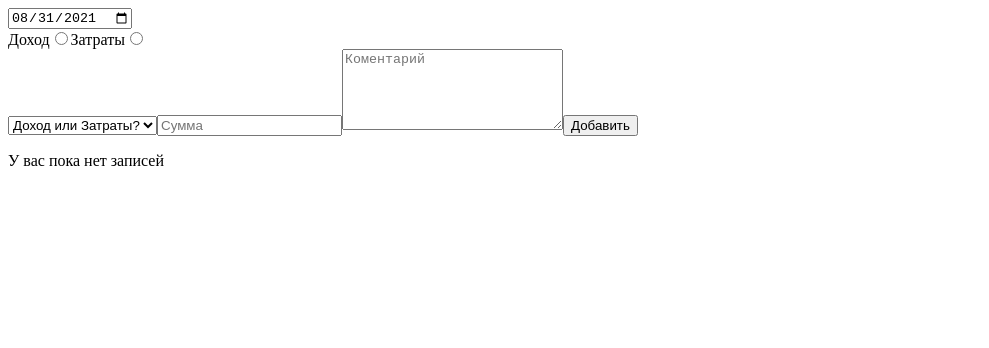
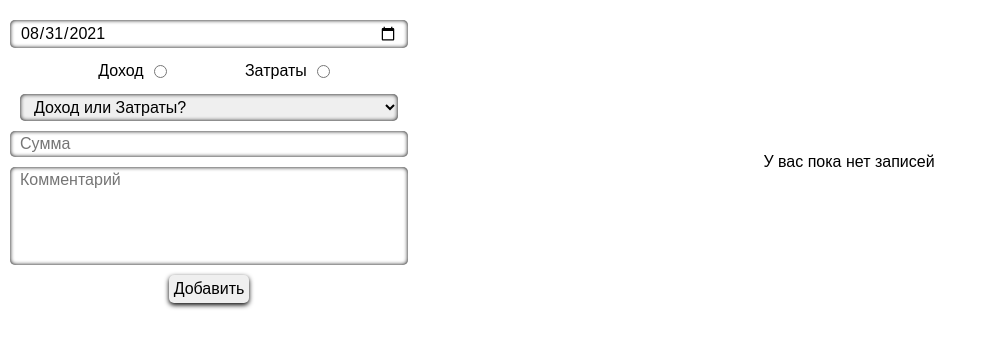
Before and after one commit to starnizar/NewLandTest, a React (Create React App) app: page / in a window 1280 px wide. Shown: the top 348 px of the page, without its empty margins (0-989 px from the left). Built offline with nearby package versions, Linux system fonts and the light colour scheme.

Commit message:
90% css --- done

```diff
--- a/src/App.css
+++ b/src/App.css
@@ -0,0 +1,18 @@
+*{
+    padding: 0;
+    margin: 0;
+    font-family: sans-serif;
+}
+input, textarea, select {
+    outline: none;
+}
+.App {
+    display: flex;
+    padding: 10px;
+}
+
+@media (max-width: 680px) {
+    .App{
+        flex-direction: column;
+    }
+}
--- a/src/App.js
+++ b/src/App.js
@@ -1,4 +1,5 @@
 import React from 'react'
+import './App.css'
 import CostForm from './components/CostForm'
 import ShowCosts from './components/ShowCosts'
 
--- a/src/components/CostForm.jsx
+++ b/src/components/CostForm.jsx
@@ -50,6 +50,7 @@ const CostForm = (props) => {
     return (
         <form onSubmit={createCost} className='createForm'>
             <input
+                className='dateInput'
                 onChange={changeInputHandler}
                 name='date'
                 type='date'
@@ -57,7 +58,8 @@ const CostForm = (props) => {
                 required
             />
 
-            <div className="radioWrapper">
+            <div className='radioWrapper'>
+                <div>
                     <label htmlFor='income'>Доход</label>
                     <input
                         onChange={changeInputHandler}
@@ -67,6 +69,8 @@ const CostForm = (props) => {
                         id='income'
                         required
                     />
+                </div>
+                <div>
                     <label htmlFor='expend'>Затраты</label>
                     <input
                         onChange={changeInputHandler}
@@ -76,6 +80,7 @@ const CostForm = (props) => {
                         id='expend'
                         required
                     />
+                </div>
             </div>
 
             <select
@@ -98,6 +103,7 @@ const CostForm = (props) => {
             </select>
 
             <input
+                className='amountInput'
                 onChange={changeInputHandler}
                 name='amount'
                 type='number'
@@ -107,10 +113,11 @@ const CostForm = (props) => {
             />
 
             <textarea
+                className='commentInput'
                 onChange={changeInputHandler}
                 name='comment'
                 value={state.comment}
-                placeholder='Коментарий'
+                placeholder='Комментарий'
                 rows='5'
                 cols='25'
             />
--- a/src/components/EditModal.jsx
+++ b/src/components/EditModal.jsx
@@ -105,8 +105,10 @@ const EditModal = (props) => {
                     rows='5'
                     cols='25'
                 />
-
-                <button type='submit'>Добавить</button>
+                <div className='buttonsWrapper'>
+                    <button onClick={()=>props.toggleEditModal()}>Отмена</button>
+                    <button type='submit'>Сохранить</button>
+                </div>
             </form>
         </div>
     )
--- a/src/components/ShowCosts.jsx
+++ b/src/components/ShowCosts.jsx
@@ -1,12 +1,13 @@
 import React from 'react'
 import {connect} from 'react-redux'
+import '../styles/ShowCost.css'
 import EditModal from './EditModal'
 import {getCost, toggleEditModal} from '../redux/actions'
 
 const ShowCosts = (props) => {
     if (!props.costs.length){
         return (
-            <p>У вас пока нет записей</p>
+            <div className='void'>У вас пока нет записей</div>
         )
     }
 
@@ -19,16 +20,18 @@ const ShowCosts = (props) => {
         <div className='tableWrapper'>
             {props.showEditModal && <EditModal />}
             <table className='allCosts'>
-                <tr bgcolor='#add8e6'>
+                <tr>
                     <th>Дата</th>
-                    <th>Сумма</th>
+                    <th>Сумма (б.р.)</th>
                     <th>Категория</th>
-                    <th>Коментарий</th>
+                    <th>Комментарий</th>
                 </tr>
                 {props.costs.map(item => (
                     <tr key={item.id} className='raw'>
                         <td className='costDate'>{item.date}</td>
-                        <td className='costAmount'>{(item.income === 'income')? `+${item.amount}` : `-${item.amount}`}</td>
+                        <td className={(item.income === 'income')?'incomeMoney' : 'expendMoney'}>
+                            {(item.income === 'income')? `+${item.amount}` : `-${item.amount}`}
+                        </td>
                         <td className='costCategory'>{item.category}</td>
                         <td className='costComment'>{item.comment}</td>
                         <td><button onClick={() => editHandler(item)}>Edit</button></td>
--- a/src/styles/CostForm.css
+++ b/src/styles/CostForm.css
@@ -0,0 +1,65 @@
+.createForm {
+    display: flex;
+    flex-direction: column;
+    align-items: center;
+    flex: 1 0 30%;
+    font-size: 16px;
+    margin-right: 20px;
+    padding: 10px;
+}
+.radioWrapper{
+    display: flex;
+    width: 100%;
+    justify-content: space-evenly;
+    align-items: center;
+}
+.radioWrapper>div{
+    display: flex;
+    align-items: center;
+}
+.radioWrapper label{
+    padding-right: 10px;
+    cursor: pointer;
+}
+input, select,
+.createForm input, .createForm select, .createForm textarea, .createForm label{
+    font-size: 16px;
+    margin-bottom: 10px;
+    padding: 4px 10px;
+}
+.dateInput,select,.amountInput, textarea {
+    width: 100%;
+    max-width: 400px;
+    border: none;
+    border-radius: 5px;
+    box-shadow: inset 0 0 4px black;
+}
+select{
+    font-size: 16px;
+    padding: 4px 20px;
+}
+.createForm textarea{
+    font-size: 16px;
+    resize: none;
+}
+.createForm button {
+    max-width: 100px;
+    border: none;
+    padding: 5px;
+    box-shadow: 0 2px 5px black;
+    border-radius: 5px;
+    transition: .3s;
+    font-size: 16px;
+}
+.createForm button:hover{
+    box-shadow: 0 3px 8px black;
+}
+.createForm button:active{
+    box-shadow: 0 2px 2px black;
+}
+
+@media (max-width: 680px) {
+    .createForm {
+        margin-right: 0 ;
+    }
+}
--- a/src/styles/ShowCost.css
+++ b/src/styles/ShowCost.css
@@ -0,0 +1,66 @@
+.tableWrapper {
+    display: flex;
+    flex-direction: column;
+    flex:1 1 70%;
+    text-align: center;
+    box-shadow: 0 0 10px black;
+    border-radius: 5px;
+    padding: 5px;
+    background: aliceblue;
+}
+.tableWrapper table th{
+    background: cornflowerblue;
+    width: 25%;
+    height: 40px;
+}.tableWrapper table td{
+     padding: 5px;
+ }
+.tableWrapper table tr{
+    background: #c5d1ff;
+    transition: .3s;
+}
+.tableWrapper table tr:hover{
+    background: aquamarine;
+}
+.incomeMoney{
+    background: lightgreen;
+}
+.expendMoney{
+    background: tomato;
+}
+.void{
+    display: flex;
+    justify-content: center;
+    align-items: center;
+    text-align: center;
+    flex:1 1 70%
+}
+.tableWrapper button{
+    border: none;
+    border-radius: 5px;
+    padding: 3px;
+    box-shadow: 0 2px 4px black;
+    transition: .3s;
+}
+.tableWrapper button:hover{
+    box-shadow: 0 3px 6px black;
+}
+.tableWrapper button:active{
+    box-shadow: 0 0 2px black;
+}
+@media (max-width: 680px) {
+    .tableWrapper{
+        margin-top: 30px;
+        overflow-x: scroll;
+    }
+    .tableWrapper::-webkit-scrollbar{
+        height: 5px;
+        background: #a9a9a940;
+        border-radius: 5px;
+    }
+    .tableWrapper::-webkit-scrollbar-thumb{
+        height: 5px;
+        background: #3f51b5;
+        border-radius: 5px;
+    }
+}
```
Also changed, not shown: src/styles/EditModal.css (added). Lines whose indentation alone changed are shown as unchanged.
